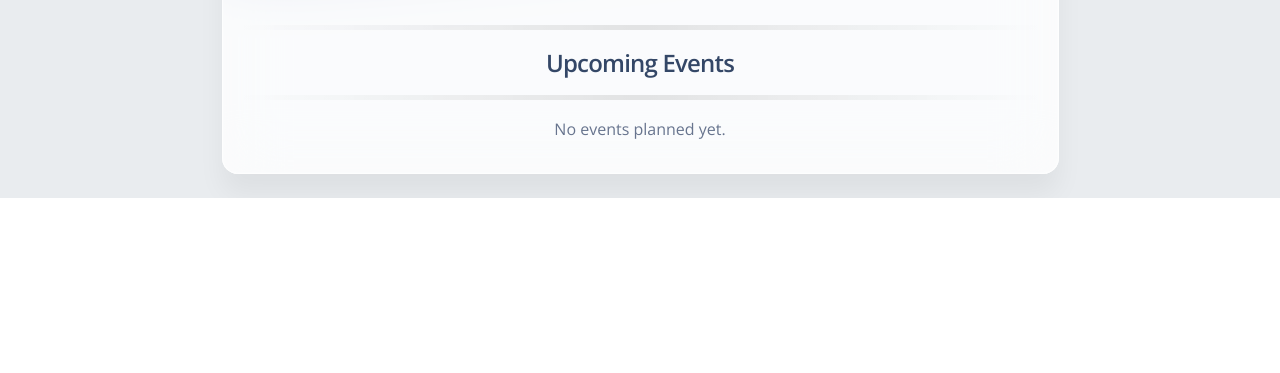
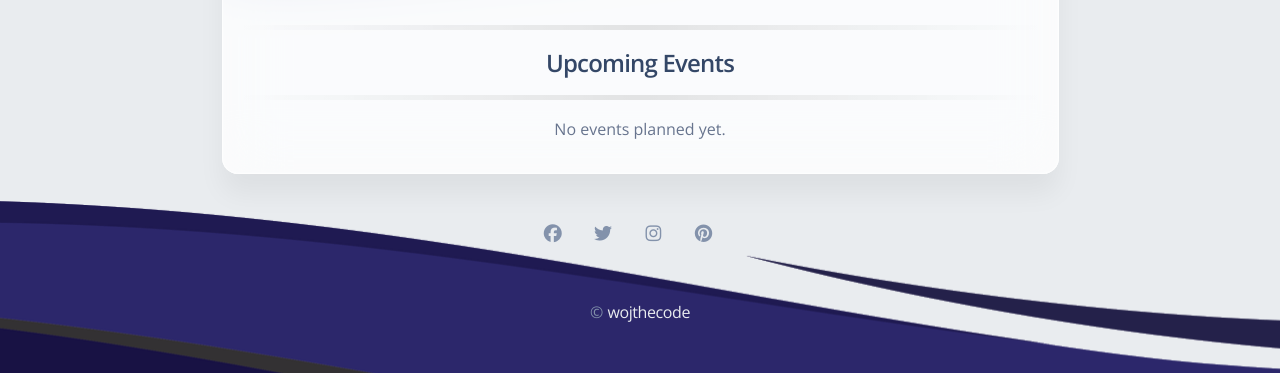
Before and after one commit to wojthecode/yacht-club, a Django app: page / in a window 1280 px wide. Shown: the part 792-1165 px from the top of the page. Before the commit the page ends 990 px from the top, so only its background shows below. Run offline with Django 5.2, Linux system fonts and the light colour scheme; data that the repository does not hold is empty; some libraries are stand-ins or nearby versions.

Commit message:
Add footer and improve pagination

```diff
--- a/templates/base.html
+++ b/templates/base.html
@@ -59,7 +59,7 @@
 
     {% block footer %}
 
-      {% comment %} {% include 'includes/footer.html' %} {% endcomment %}
+      {% include 'includes/footer.html' %}
 
     {% endblock footer %}
 
--- /dev/null
+++ b/templates/includes/footer.html
@@ -0,0 +1,29 @@
+{% load static %}
+
+<footer class="footer pt-3 pb-5" style="background-image: url('{% static 'img/footer.png' %}'); background-position: center 10%">
+  <div class="container">
+    <div class="row">
+      <div class="col-lg-8 mx-auto text-center mb-4 mt-2">
+        <a href="about:blank" target="_blank" class="text-secondary me-xl-4 me-4">
+          <span class="text-lg fab fa-facebook"></span>
+        </a>
+        <a href="about:blank" target="_blank" class="text-secondary me-xl-4 me-4">
+          <span class="text-lg fab fa-twitter"></span>
+        </a>
+        <a href="about:blank" target="_blank" class="text-secondary me-xl-4 me-4">
+          <span class="text-lg fab fa-instagram"></span>
+        </a>
+        <a href="about:blank" target="_blank" class="text-secondary me-xl-4 me-4">
+          <span class="text-lg fab fa-pinterest"></span>
+        </a>
+      </div>
+    </div>
+    <div class="row">
+      <div class="col-8 mx-auto text-center mt-1">
+        <p class="mb-0 mt-4 text-secondary">
+          &copy; <a href="https://github.com/wojthecode" target="_blank" class="text-light">wojthecode</a>
+        </p>
+      </div>
+    </div>
+  </div>
+</footer>
--- a/templates/includes/pagination.html
+++ b/templates/includes/pagination.html
@@ -3,11 +3,11 @@
   <ul class="pagination pagination-sm justify-content-center">
     {% if page_obj.has_previous %}
       <li class="page-item">
-        <a href="?{% query_transform request page=page_obj.previous_page_number %}" class="page-link">&laquo;</a>
+        <a href="?{% query_transform request page=page_obj.previous_page_number %}" class="page-link text-bolder">&laquo;</a>
       </li>
     {% else %}
       <li class="page-item disabled">
-        <span class="page-link">&laquo;</span>
+        <span class="page-link text-bolder">&laquo;</span>
       </li>
     {% endif %}
 
@@ -15,11 +15,11 @@
 
       {% if page == page_obj.number %}
         <li class="page-item active">
-          <span class="page-link">{{ page }}</span>
+          <span class="page-link text-bolder bg-gradient-primary">{{ page }}</span>
         </li>
       {% else %}
         <li class="page-item">
-          <a href="?{% query_transform request page=page %}" class="page-link">{{ page }}</a>
+          <a href="?{% query_transform request page=page %}" class="page-link text-bolder">{{ page }}</a>
         </li>
       {% endif %}
 
@@ -27,11 +27,11 @@
 
     {% if page_obj.has_next %}
       <li class="page-item">
-        <a href="?{% query_transform request page=page_obj.next_page_number %}" class="page-link">&raquo;</a>
+        <a href="?{% query_transform request page=page_obj.next_page_number %}" class="page-link text-bolder">&raquo;</a>
       </li>
     {% else %}
       <li class="page-item disabled">
-        <span class="page-link">&raquo;</span>
+        <span class="page-link text-bolder">&raquo;</span>
       </li>
     {% endif %}
   </ul>
```
Also changed, not shown: static/img/footer.png (added).
